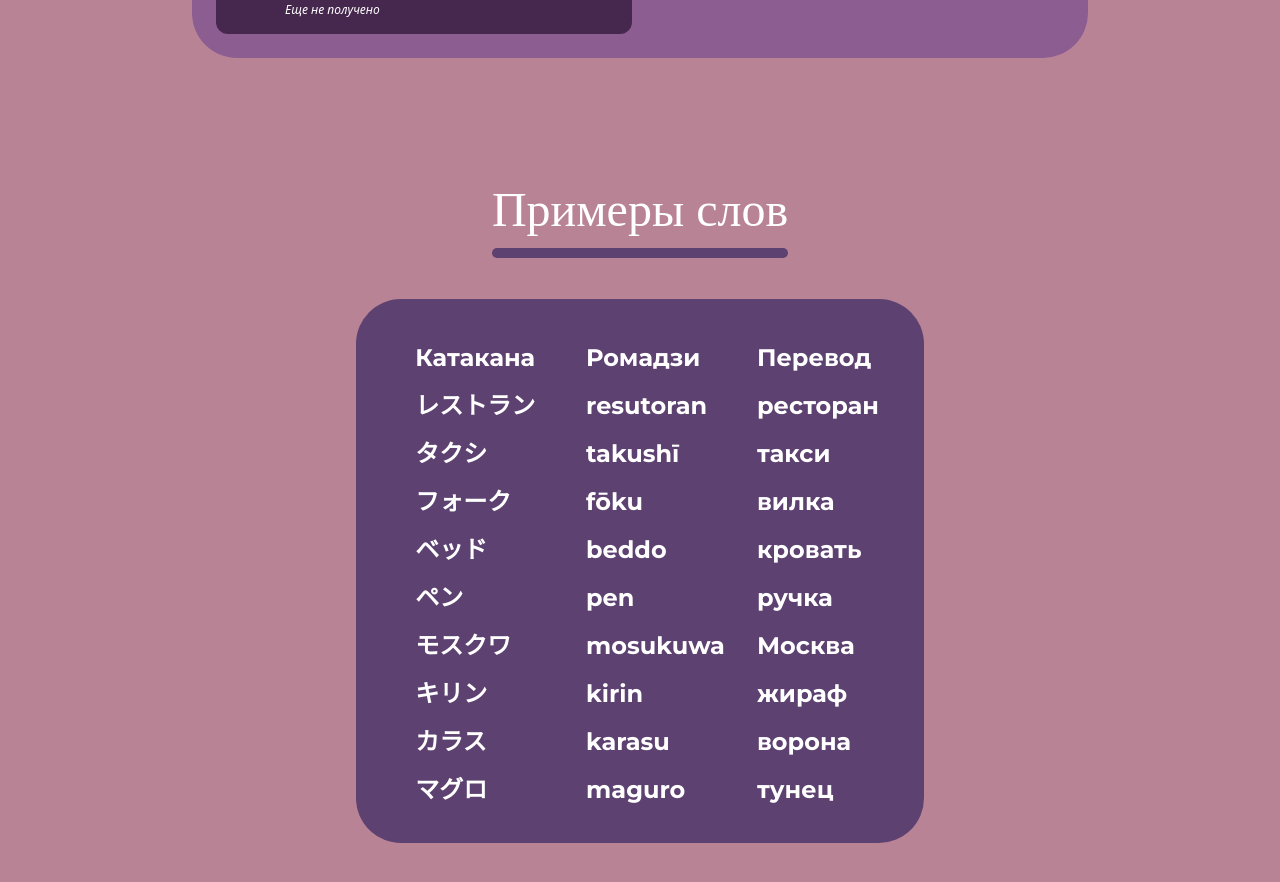
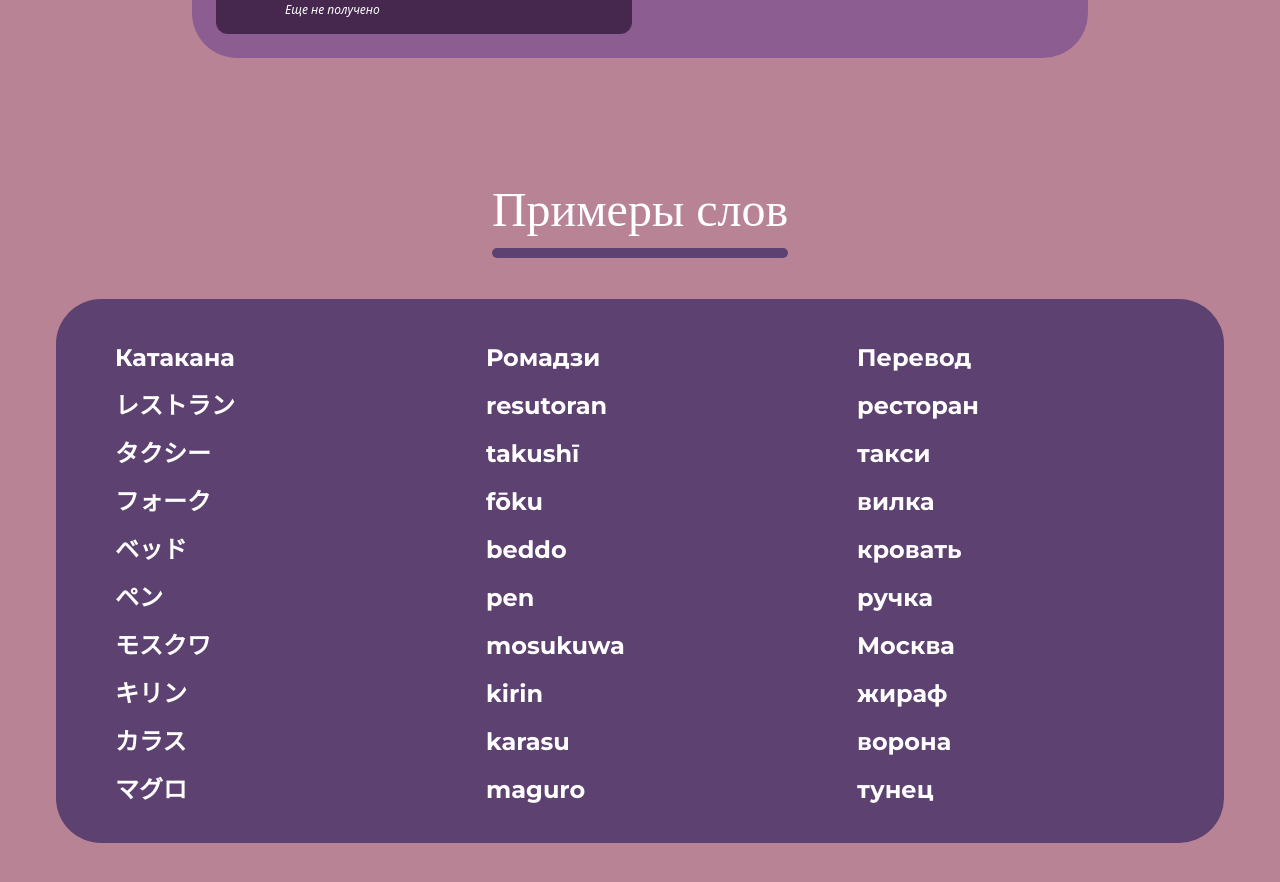
Before and after one commit to makesomelayouts/hirakata, a React (Vite) app: page /katakana in a window 1280 px wide. Shown: the part 3740-4622 px from the top of the page. Built offline with nearby package versions, Linux system fonts and the light colour scheme; a web font is replaced by a local one.

Commit message:
Add min width for cells in katakana examples

```diff
--- a/src/pages/Katakana.jsx
+++ b/src/pages/Katakana.jsx
@@ -271,13 +271,12 @@ function Katakana() {
           </motion.div>
         )}
       </motion.section>
-
       <motion.section
         ref={section6Ref}
         initial="hidden"
         animate={section6InView ? "visible" : "hidden"}
         variants={containerVariants}
-        className="flex flex-col items-center justify-center gap-[41px] max-w-[1200px] mx-auto py-16"
+        className="flex flex-col items-center justify-center gap-[41px] max-w-[1200px] mx-auto py-16 px-4"
       >
         <motion.div
           variants={itemVariants}
@@ -289,18 +288,21 @@ function Katakana() {
 
         <motion.div
           variants={itemVariants}
-          className="font-body font-bold pt-[43px] pr-[28px] pl-[59px] pb-[37px] bg-[#5D4170] rounded-[45px] text-2xl"
+          className="font-body font-bold pt-[43px] pr-[28px] pl-[59px] pb-[37px] bg-[#5D4170] rounded-[45px] text-2xl w-full overflow-x-auto"
         >
-          <div className="grid grid-cols-3 gap-x-8 gap-y-4">
-            <motion.div variants={itemVariants} className="font-body text-2xl">
+          <div className="grid grid-cols-3 gap-x-8 gap-y-4 min-w-[800px]">
+            <motion.div
+              variants={itemVariants}
+              className="font-body text-2xl min-w-[235.36px]"
+            >
               Катакана
             </motion.div>
-            <div className="">Ромадзи</div>
-            <div className="">Перевод</div>
+            <div className="min-w-[235.36px]">Ромадзи</div>
+            <div className="min-w-[235.36px]">Перевод</div>
 
             {[
               ["レストラン", "resutoran", "ресторан"],
-              ["タクシ", "takushī", "такси"],
+              ["タクシー", "takushī", "такси"],
               ["フォーク", "fōku", "вилка"],
               ["ベッド", "beddo", "кровать"],
               ["ペン", "pen", "ручка"],
@@ -314,9 +316,11 @@ function Katakana() {
                 variants={itemVariants}
                 className="contents"
               >
-                <div className="font-jp text-2xl">{katakana}</div>
-                <div className="">{romaji}</div>
-                <div className="">{translation}</div>
+                <div className="font-jp text-2xl min-w-[235.36px]">
+                  {katakana}
+                </div>
+                <div className="min-w-[235.36px]">{romaji}</div>
+                <div className="min-w-[235.36px]">{translation}</div>
               </motion.div>
             ))}
           </div>
```
